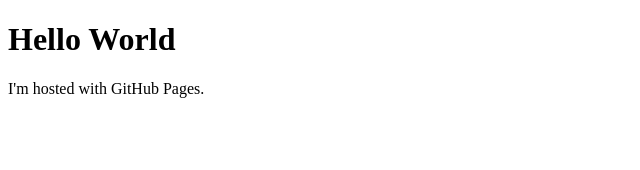
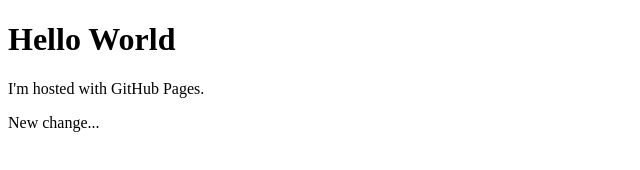
Before and after one commit to stinkysGTI/stinkysgti, a plain HTML site: page index.html in a window 1280 px wide. Shown: the whole page, without its empty margins (0-640 px from the left). Drawn offline with Linux system fonts and the light colour scheme.

Commit message:
commit 2

```diff
--- a/index.html
+++ b/index.html
@@ -5,5 +5,6 @@
 <body>
 <h1>Hello World</h1>
 <p>I'm hosted with GitHub Pages.</p>
+<p>New change...</p>
 </body>
 </html>
```
